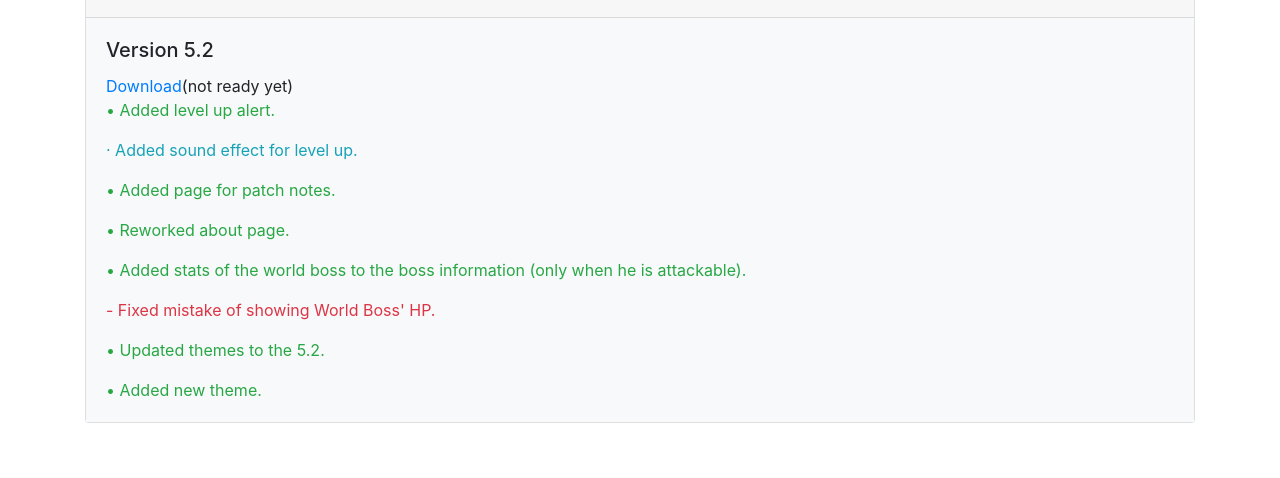
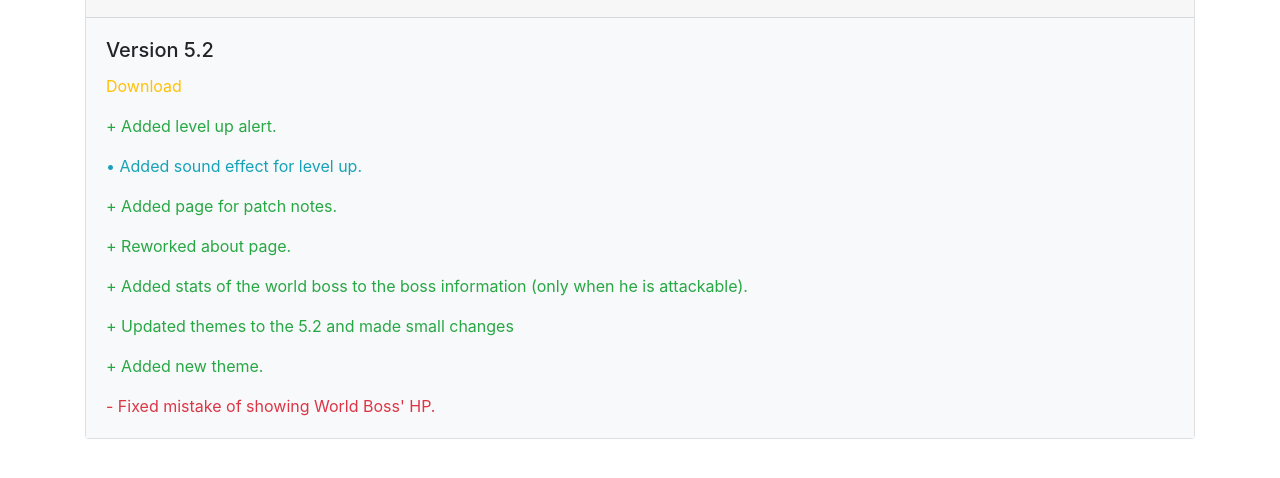
Before and after one commit to ImY0mu/imY0mu.github.io, a plain HTML site: page notes.html in a window 1280 px wide. Shown: the part 54-532 px from the top of the page. Drawn offline with Linux system fonts and the light colour scheme.

Commit message:
Update notes.html

```diff
--- a/notes.html
+++ b/notes.html
@@ -13,15 +13,16 @@
           <h2>Patch notes</h2>
         </div>
         <div class="card-body bg-light">
-          <h5 class="card-title">Version 5.2</h5><a href="#">Download</a>(not ready yet)
-          <p class="card-text text-success">• Added level up alert.</p>
-          <p class="card-text text-info">· Added sound effect for level up.</p>
-          <p class="card-text text-success">• Added page for patch notes.</p>
-          <p class="card-text text-success">• Reworked about page.</p>
-          <p class="card-text text-success">• Added stats of the world boss to the boss information (only when he is attackable).</p>
+          <h5 class="card-title">Version 5.2</h5>
+          <p class="card-text text-warning"<a href="https://mega.nz/#!TFpCUIRD!vybgbGHejTITf9ll_0M6uwbJa_Geew1CzGYLlV0x5U0">Download</a></p>
+          <p class="card-text text-success">+ Added level up alert.</p>
+          <p class="card-text text-info">• Added sound effect for level up.</p>
+          <p class="card-text text-success">+ Added page for patch notes.</p>
+          <p class="card-text text-success">+ Reworked about page.</p>
+          <p class="card-text text-success">+ Added stats of the world boss to the boss information (only when he is attackable).</p>
+          <p class="card-text text-success">+ Updated themes to the 5.2 and made small changes</p>
+          <p class="card-text text-success">+ Added new theme.</p>
           <p class="card-text text-danger">- Fixed mistake of showing World Boss' HP.</p>
-          <p class="card-text text-success">• Updated themes to the 5.2.</p>
-          <p class="card-text text-success">• Added new theme.</p>
         </div>
       </div>
     </div>
```
